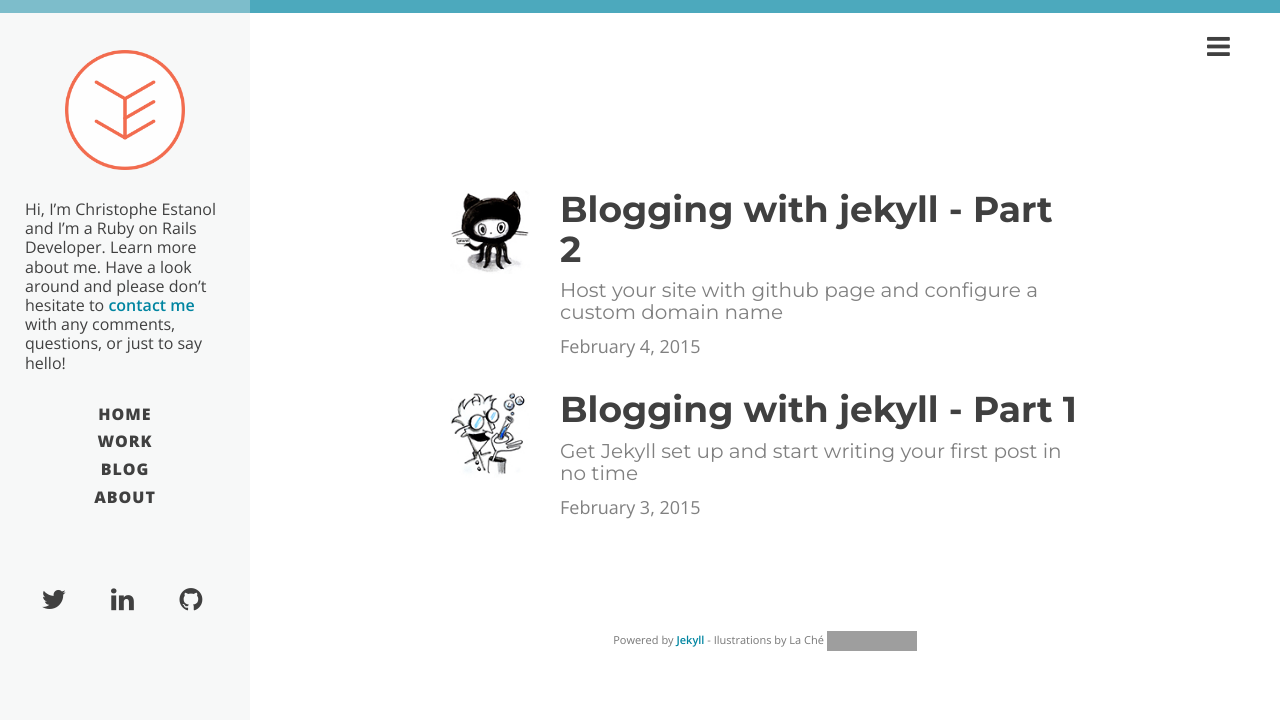
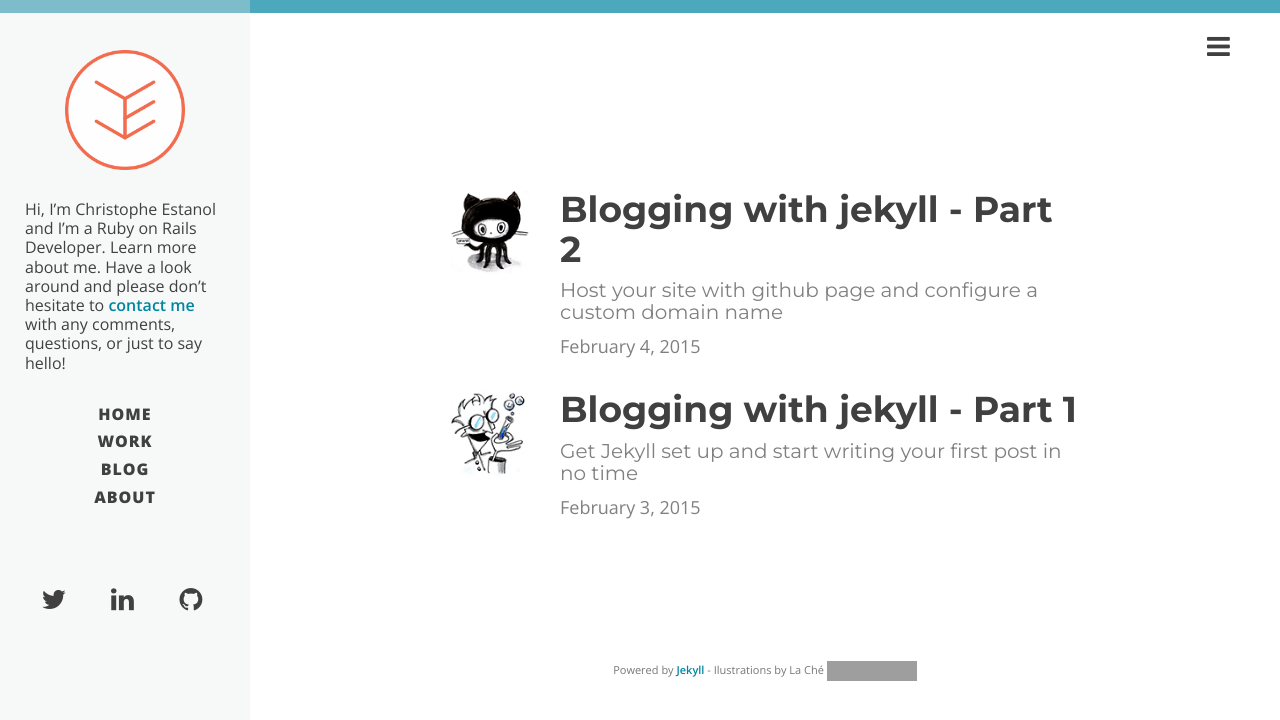
Before and after one commit to ChrisEstanol/ce-blog, a Jekyll site: the page built from blog.html, in a window 1280 px wide. Shown: the top 720 px of the page. Built offline with Jekyll 4.4.1, drawn with Linux system fonts in a browser that asks for light colours; nearby versions of some CDN libraries; Markdown is read by kramdown in place of the engine named in the settings; grey boxes are pictures that could not be loaded.

Commit message:
Sticky footer and adjustment responsive

```diff
--- a/_layouts/page.html
+++ b/_layouts/page.html
@@ -37,8 +37,10 @@
     	</div>
     </div>
 
-          <!-- /#page-content-wrapper -->
-          {% include footer.html %}
+    <div class="push"></div>
+
+    <!-- /#page-content-wrapper -->
+    {% include footer.html %}
   </div>
     <!-- /#wrapper -->
 </div>
--- a/blog.html
+++ b/blog.html
@@ -7,10 +7,10 @@
 <div class="row">
   <div class="media">
   {% for post in site.categories.blog %}
-  <div class="col-lg-2">
+  <div class="col-lg-2 col-md-2">
       <img class="media-object" src="{{ site.baseurl}}/{{post.thumb-img }}" alt="...">
   </div>
-  <div class="col-lg-10 post-preview">
+  <div class="col-lg-10 col-md-10 post-preview">
     <a href="{{ post.url | prepend: site.baseurl }}">
       <h2 class="media-heading post-title">{{ post.title }}</h2>
       </h2>
--- a/css/sidebar.css
+++ b/css/sidebar.css
@@ -38,10 +38,15 @@
 }
 
 #page-content-wrapper {
-    width: 100%;
-    position: absolute;
-    padding: 15px;
+    min-height:100%;
+    height: auto !important;
+    margin: 0 auto -3em;
 }
+
+.push {
+  height: 4em;
+}
+
 
 #wrapper.toggled #page-content-wrapper {
     position: absolute;
--- a/css/style.css
+++ b/css/style.css
@@ -1,8 +1,12 @@
  /* FONTS */
+html {
+  height:100%
+}
 body {
   font-family: 'Open Sans', 'Helvetica Neue', Helvetica, Arial, sans-serif;
   font-size: 20px;
   color: #404040;
+  height:100%
 }
 
 h1,
@@ -179,6 +183,7 @@
     color: grey
   }
 }
+
 .post-preview > a {
   color: #404040;
 }
@@ -217,6 +222,7 @@
     font-size: 36px;
   }
 }
+
 .section-heading {
   font-size: 36px;
   margin-top: 60px;
@@ -233,7 +239,9 @@
   border-bottom-left-radius: 5px;
 }
 footer {
-  padding: 50px 0 0px;
+  /*padding: 50px 0 0px;*/
+  height: .3em;
+
 }
 footer .list-inline {
   margin: 0;
@@ -412,4 +420,8 @@
   .logo {
     display: none;
   }
+
+  .media {
+  padding-top: 30px;
+  }
 }
```
Also changed, not shown: about.html (+5 -2 lines), 2 other files.
